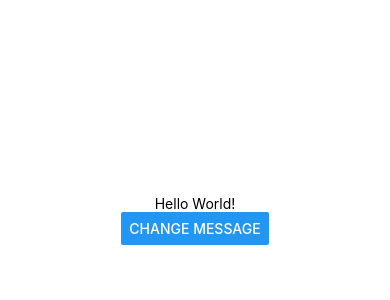
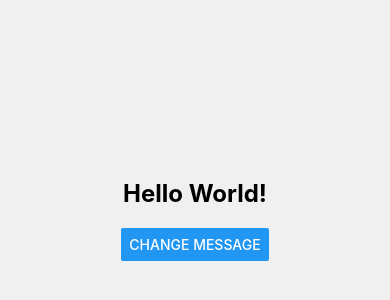
Before and after one commit to PhanTien234/Learn_ReactNative, a React Native app: screen / in a window 390 px wide. Shown: the part 202-502 px from the top of the page. Built offline with nearby package versions, Linux system fonts and the light colour scheme.

Commit message:
Add Styling

```diff
--- a/App.js
+++ b/App.js
@@ -9,9 +9,24 @@ export default function App() {
   };
 
   return (
-    <View style={{ flex: 1, justifyContent: "center", alignItems: "center" }}>
-      <Text>{message}</Text>
+    <View style={styles.container}>
+      <Text style={styles.text}>{message}</Text>
       <Button title="Change Message" onPress={changeMessage} />
     </View>
   );
 }
+
+const styles = {
+  container: {
+    flex: 1,
+    justifyContent: "center",
+    alignItems: "center",
+    backgroundColor: "#f0f0f0",
+    padding: 20,
+  },
+  text: {
+    fontSize: 24,
+    fontWeight: "bold",
+    marginBottom: 20,
+  },
+};
```
